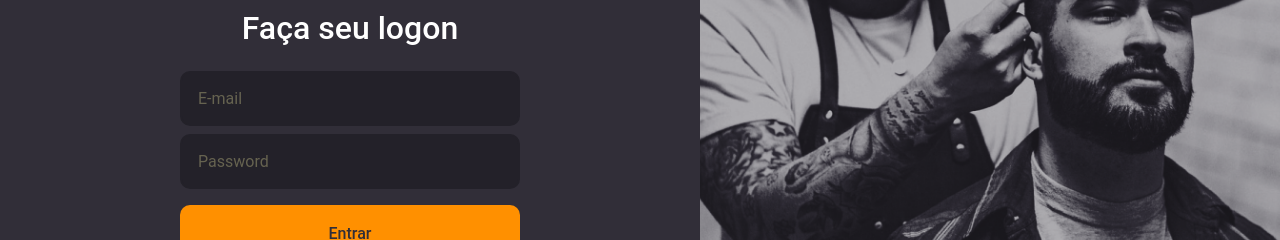
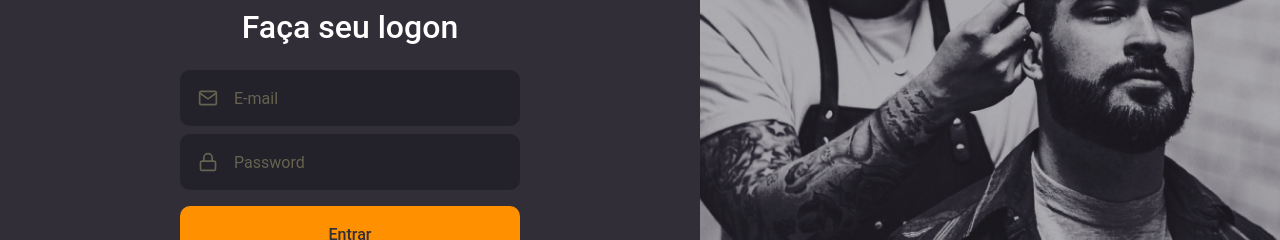
Before and after one commit to welbertSilva/gobarber, a React (Create React App) app in the folder frontend/: page / in a window 1280 px wide. Shown: the part 289-529 px from the top of the page. Built offline with nearby package versions, Linux system fonts and the light colour scheme.

Commit message:
:sparkels: Create components input and button.

```diff
--- /dev/null
+++ b/frontend/src/components/button/index.tsx
@@ -0,0 +1,12 @@
+import React, { ButtonHTMLAttributes } from 'react';
+import { Container } from './style';
+
+type ButtonProps = ButtonHTMLAttributes<HTMLButtonElement>;
+
+const Button: React.FC<ButtonProps> = ({ children, ...rest }) => (
+  <Container type="button" {...rest}>
+    { children }
+  </Container>
+);
+
+export default Button;
--- /dev/null
+++ b/frontend/src/components/button/style.ts
@@ -0,0 +1,19 @@
+import styled from 'styled-components';
+import { shade } from 'polished';
+
+export const Container = styled.button`
+    background: #ff9000;
+    height: 56px;
+    border-radius: 10px;
+    border: 0px;
+    padding: 0 16px;
+    color: #312e38;
+    width: 100%;
+    font-weight: 500;
+    margin-top: 16px;
+    transition: background-color 0.2s;
+
+    &:hover {
+    background: ${shade(0.2, '#ff9000')};
+}
+`;
--- /dev/null
+++ b/frontend/src/components/input/index.tsx
@@ -0,0 +1,16 @@
+import React, { InputHTMLAttributes } from 'react';
+import { IconBaseProps } from 'react-icons';
+import { Container } from './style';
+
+interface InputProps extends InputHTMLAttributes<HTMLInputElement> {
+  name: string;
+  icon: React.ComponentType<IconBaseProps>;
+}
+
+const Input: React.FC<InputProps> = ({ icon: Icon, ...rest }) => (
+  <Container>
+    { Icon && <Icon size={20} /> }
+    <input {...rest} />
+  </Container>
+);
+export default Input;
--- /dev/null
+++ b/frontend/src/components/input/style.ts
@@ -0,0 +1,30 @@
+import styled from 'styled-components';
+
+export const Container = styled.div`
+    background: #232129;
+    border-radius: 10px;
+    border: 2px solid #232129;
+    padding: 16px;
+    width: 100%;
+    display: flex;
+    align-items: center;
+    color: #666350;
+
+    & + div {
+        margin-top: 8px;
+    }
+
+  input {
+    flex: 1;
+    background: transparent;
+    border: 0;
+    color: #f4ede8;
+
+    &::placeholder {
+        color: #666350;
+    }
+}
+svg {
+      margin-right: 16px;
+    }
+`;
--- a/frontend/src/pages/Signin/index.tsx
+++ b/frontend/src/pages/Signin/index.tsx
@@ -1,7 +1,9 @@
 import React from 'react';
-import { FiLogIn } from 'react-icons/fi';
+import { FiLogIn, FiMail, FiLock } from 'react-icons/fi';
 import { Container, Content, Background } from './style';
 import logoImg from '../../assets/logo.svg';
+import Input from '../../components/input';
+import Button from '../../components/button';
 
 const Signin: React.FC = () => (
   <Container>
@@ -9,9 +11,9 @@ const Signin: React.FC = () => (
       <img src={logoImg} alt="GoBarber" />
       <form>
         <h1>Faça seu logon</h1>
-        <input placeholder="E-mail" />
-        <input type="password" placeholder="Password" />
-        <button type="submit">Entrar</button>
+        <Input name="email" icon={FiMail} placeholder="E-mail" />
+        <Input name="password" type="password" icon={FiLock} placeholder="Password" />
+        <Button type="submit">Entrar</Button>
         <a href="forgot">Esqueci minha senha</a>
       </form>
       <a href="login">
--- a/frontend/src/pages/Signin/style.ts
+++ b/frontend/src/pages/Signin/style.ts
@@ -14,6 +14,7 @@ export const Content = styled.div`
   width: 100%;
   max-width: 700px;
   align-items: center;
+
   form {
     margin: 80px 0;
     width: 340px;
@@ -21,37 +22,7 @@ export const Content = styled.div`
     h1 {
       margin-bottom: 24px;
     }
-    input {
-      background: #232129;
-      border-radius: 10px;
-      border: 2px solid #232129;
-      padding: 16px;
-      width: 100%;
-      color: #f4ede8;
 
-      &::placeholder {
-        color: #666350;
-      }
-
-      & + input {
-        margin-top: 8px;
-      }
-    }
-    button {
-      background: #ff9000;
-      height: 56px;
-      border-radius: 10px;
-      border: 0px;
-      padding: 0 16px;
-      color: #312e38;
-      width: 100%;
-      font-weight: 500;
-      margin-top: 16px;
-      transition: background-color 0.2s;
-      &:hover {
-        background: ${shade(0.2, '#ff9000')};
-      }
-    }
     a {
       color: #f4ede8;
       display: block;
@@ -64,6 +35,7 @@ export const Content = styled.div`
       }
     }
   }
+
   > a {
     color: #ff9000;
     display: block;
```
Also changed, not shown: frontend/.eslintrc.json, 1 other file (tests, documents, lock files or other folders).
